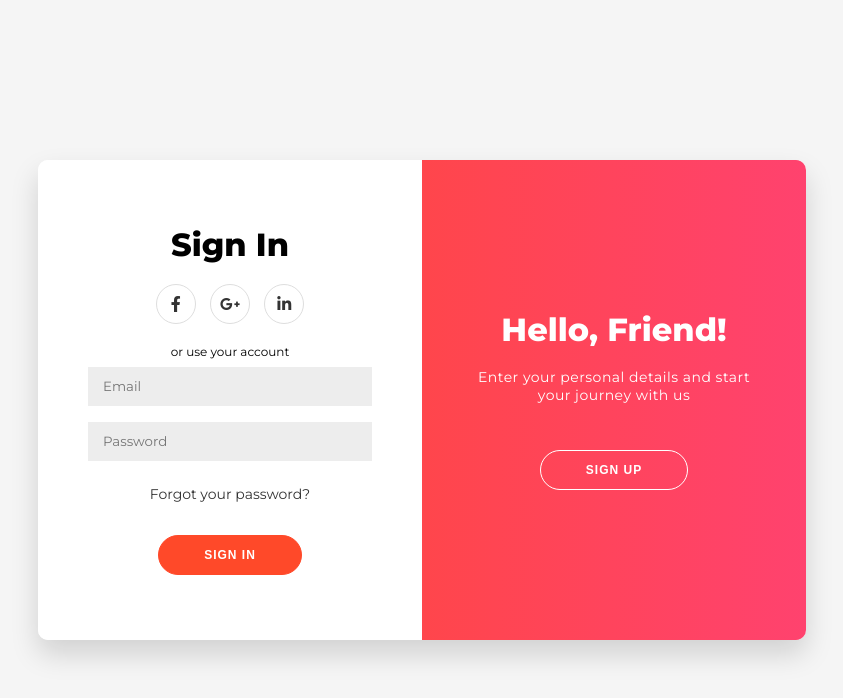
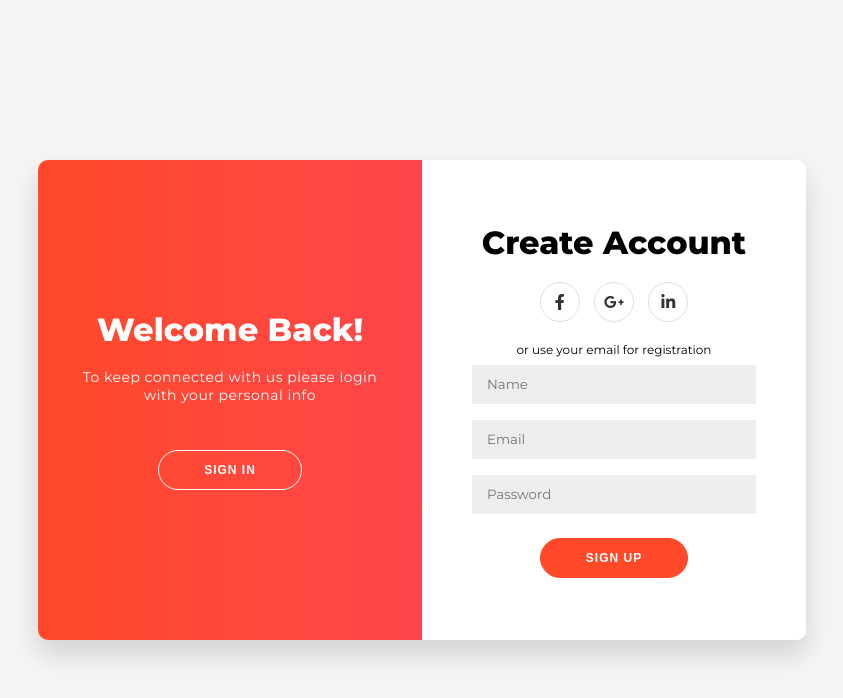
Before and after one commit to sheronimo/practice-sliding_form, a plain HTML site: page index.html in a window 1280 px wide. Both pictures are taken after a click on the button "SIGN UP". Shown: the whole page, without its empty margins (218-1061 px from the left). Drawn offline with Linux system fonts and the light colour scheme.

Commit message:
transformations

```diff
--- a/css/style.css
+++ b/css/style.css
@@ -74,7 +74,7 @@ h6 {
 }
 
 .signup-container {
-	right: 0;
+	left: 0;
 	width: 50%;
 	z-index: 1;
 	opacity: 0;
@@ -197,3 +197,32 @@ h6 {
 	background-color: transparent;
 	border-color: hsl(0, 0%, 100%);
 }
+
+/* Animation */
+
+/* Move sign in to right */
+.right-panel-active .signin-container {
+	transform: translateX(100%);
+}
+
+/* Move overlay to left */
+.right-panel-active .overlay-container {
+	transform: translateX(-100%);
+}
+
+/* Bring sign up over sign in */
+.right-panel-active .signup-container {
+	transform: translateX(100%);
+	z-index: 5;
+	opacity: 1;
+}
+
+/* Move overlay back to right */
+.right-panel-active .overlay {
+	transform: translateX(50%);
+}
+
+/* Left overlay slide in from left */
+.right-panel-active .overlay-left {
+	transform: translateX(0%);
+}
```
